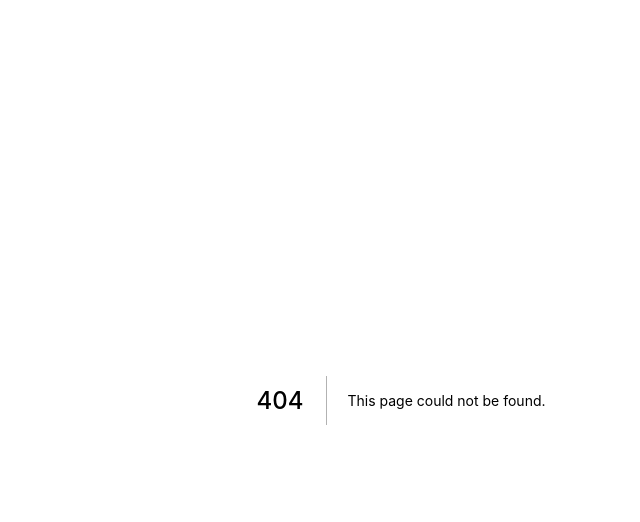
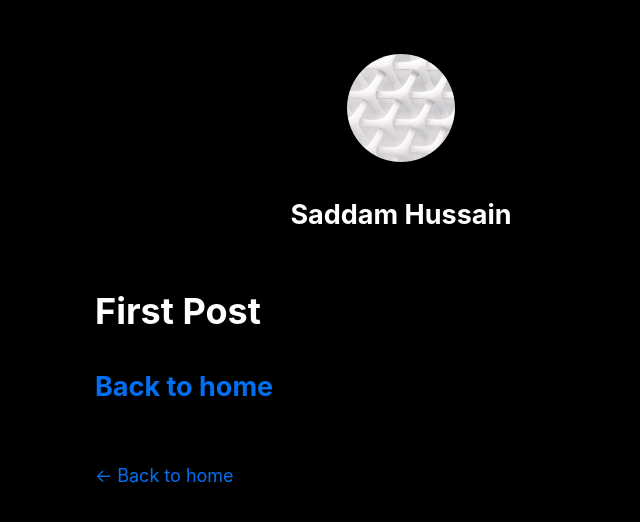
Before and after one commit to sayedsaddam/ahcity-blog, a Next.js app: page /posts/first-post in a window 1280 px wide. Before the commit this address had no page. Shown: the top 522 px of the page, without its empty margins (239-879 px from the left). Built offline with nearby package versions, Linux system fonts and the light colour scheme.

Commit message:
Initial commit
Created Next.js app, with a portfolio in it.

```diff
--- /dev/null
+++ b/components/layout.js
@@ -0,0 +1,50 @@
+import Head from 'next/head'
+import Image from 'next/image'
+import styles from '/styles/Layout.module.css'
+import utilStyles from '../styles/utils.module.css'
+import Link from 'next/link'
+
+const name = 'Saddam Hussain'
+export const siteTitle = 'Saddam - Software Engineer'
+export default function Layout({ children, home }){
+   return (
+      <div className={styles.container}>
+         <Head>
+            <link rel="stylesheet" href="/favicon.ico" />
+            <meta name="description" content="Learn how to build a personal website using next.js" />
+            <meta property="og:image" content={`https://og-image.vercel.app/${encodeURI(siteTitle,)}..png?theme=light&md=0&fontSize=75px&images=https%3A%2F%2Fassets.vercel.com%2Fimage%2Fupload%2Ffront%2Fassets%2Fdesign%2Fnextjs-black-logo.svg`} />
+            <meta name="og:title" content={siteTitle} />
+            <meta name="twitter:card" content="summary_large_image" />
+         </Head>
+         <header className={styles.header}>
+            {home ? (
+               <>
+                  <Image priority src="/images/profile.jpeg" className={utilStyles.borderCircle} height={144} width={144} alt="profile image" />
+                  <h1 className={utilStyles.headgin2Xl}>{name}</h1>
+               </>
+            ) : (
+               <>
+                  <Link href="/" >
+                     <div>
+                        <Image priority src="/images/profile.jpeg" className={utilStyles.borderCircle} height={108} width={108} alt="profile image" />
+                     </div>
+                  </Link>
+                  <h2 className={utilStyles.headginLg}>
+                     <Link href="/" passHref>
+                        <span className={utilStyles.colorInherit}>{name}</span>
+                     </Link>
+                  </h2>
+               </>
+            )}
+         </header>
+         <main>{children}</main>
+         {!home && (
+            <div className={styles.backToHome}>
+               <Link href="/" passHref>
+                  ← Back to home
+               </Link>
+            </div>
+         )}
+      </div>
+   )
+}
--- /dev/null
+++ b/pages/posts/first-post.js
@@ -0,0 +1,24 @@
+import Link from "next/link"
+import Head from "next/head"
+import Script from "next/script"
+import Layout from '../../components/layout'
+export default function FirstPost(){
+   return (
+      <Layout>
+         <Head>
+            <title>First Post</title>
+         </Head>
+         <Script
+            src="https://connect.facebook.net/en_US/sdk.js"
+            strategy="lazyOnload"
+            onLoad={() =>
+            console.log(`script loaded correctly, window.FB has been populated.`)
+            }
+         />
+         <h1>First Post</h1>
+         <h2>
+            <Link href="/">Back to home</Link>
+         </h2>
+      </Layout>
+   )
+}
--- /dev/null
+++ b/styles/Layout.module.css
@@ -0,0 +1,13 @@
+.container{
+   max-width: 36rem;
+   padding: 0 1rem;
+   margin: 3rem auto 6rem;
+}
+.header{
+   display: flex;
+   flex-direction: column;
+   align-items: center;
+}
+.backToHome{
+   margin: 3rem 0 0;
+}
--- a/styles/globals.css
+++ b/styles/globals.css
@@ -2,25 +2,28 @@ html,
 body {
   padding: 0;
   margin: 0;
-  font-family: -apple-system, BlinkMacSystemFont, Segoe UI, Roboto, Oxygen,
-    Ubuntu, Cantarell, Fira Sans, Droid Sans, Helvetica Neue, sans-serif;
-}
-
-a {
-  color: inherit;
-  text-decoration: none;
+  font-family: -apple-system, BlinkMacSystemFont, Segoe UI, Roboto, Oxygen, Ubuntu,
+    Cantarell, Fira Sans, Droid Sans, Helvetica Neue, sans-serif;
+  line-height: 1.6;
+  font-size: 18px;
+  background: black;
+  color: white;
 }
 
 * {
   box-sizing: border-box;
 }
 
-@media (prefers-color-scheme: dark) {
-  html {
-    color-scheme: dark;
-  }
-  body {
-    color: white;
-    background: black;
-  }
+a {
+  color: #0070f3;
+  text-decoration: none;
 }
+
+a:hover {
+  text-decoration: underline;
+}
+
+img {
+  max-width: 100%;
+  display: block;
+}
--- /dev/null
+++ b/styles/utils.module.css
@@ -0,0 +1,52 @@
+.heading2Xl {
+   font-size: 2.5rem;
+   line-height: 1.2;
+   font-weight: 800;
+   letter-spacing: -0.05rem;
+   margin: 1rem 0;
+ }
+
+ .headingXl {
+   font-size: 2rem;
+   line-height: 1.3;
+   font-weight: 800;
+   letter-spacing: -0.05rem;
+   margin: 1rem 0;
+ }
+
+ .headingLg {
+   font-size: 1.5rem;
+   line-height: 1.4;
+   margin: 1rem 0;
+ }
+
+ .headingMd {
+   font-size: 1.2rem;
+   line-height: 1.5;
+ }
+
+ .borderCircle {
+   border-radius: 9999px;
+ }
+
+ .colorInherit {
+   color: inherit;
+ }
+
+ .padding1px {
+   padding-top: 1px;
+ }
+
+ .list {
+   list-style: none;
+   padding: 0;
+   margin: 0;
+ }
+
+ .listItem {
+   margin: 0 0 1.25rem;
+ }
+
+ .lightText {
+   color: #666;
+ }
```
Also changed, not shown: pages/index.js (+12 -63 lines), public/images/profile.jpeg (added).
